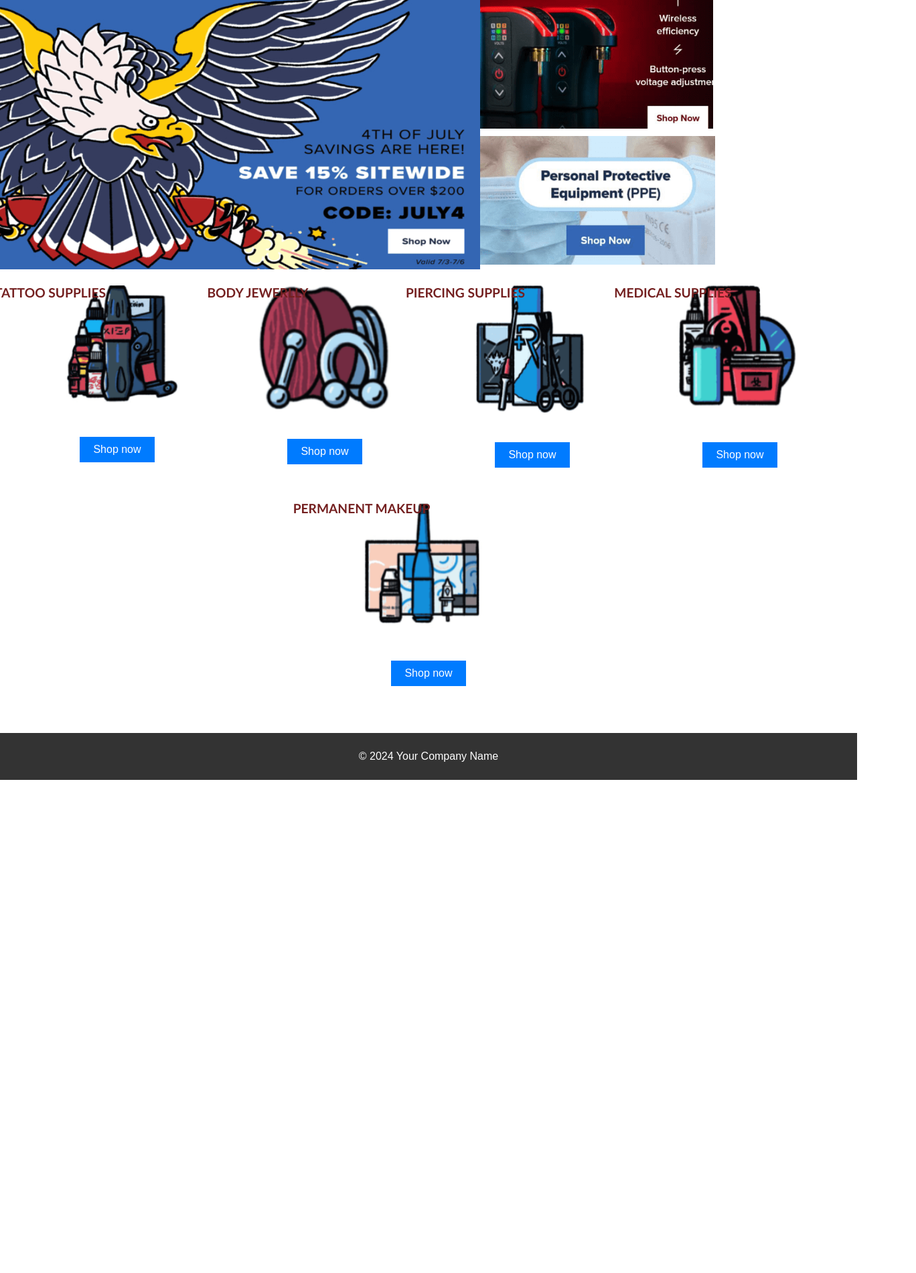
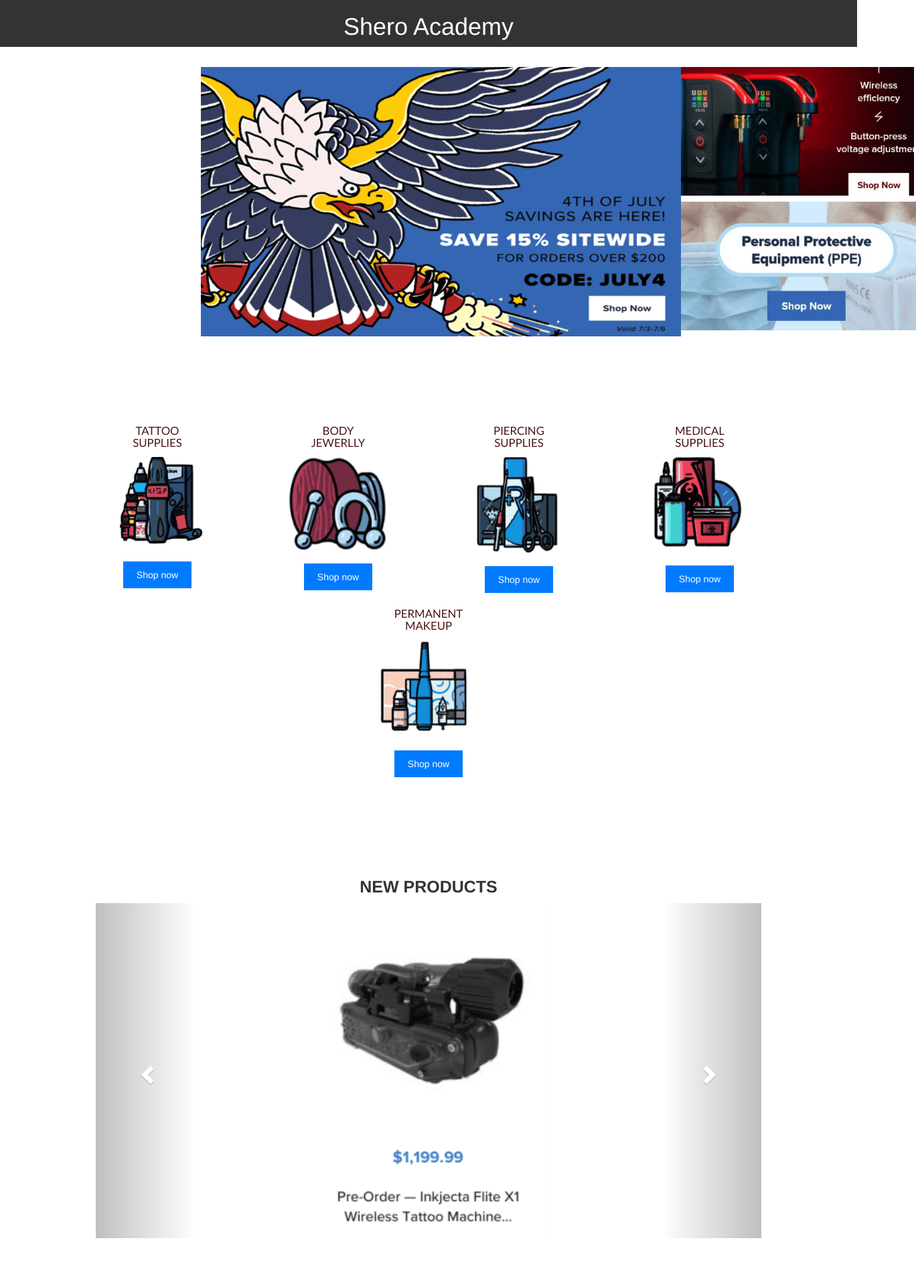
Before and after one commit to arsentabaku/shero-project, a plain HTML site: page index.html in a window 1280 px wide. Shown: the top 1900 px of the page at 67% size, 1368 px wide, since content can reach past the window. Before the commit the page ends 1164 px from the top, so only its background shows below. Drawn offline with nearby package versions, Linux system fonts and the light colour scheme.

Commit message:
Styled and made responsive elements

```diff
--- a/ex.css
+++ /dev/null
@@ -1,21 +0,0 @@
-body {
-  font-family: Arial, sans-serif;
-  margin-top:0 ;
-  padding:0;
-}
-
-.image-container {
-  text-align: center; /* Align images to the center */
-}
-
-.image-container img {
-  display: inline-block; /* Display images as inline blocks */
-  width: 150px; /* Set width of images */
-  height: auto; /* Maintain aspect ratio */
-  margin: 10px; /* Add margin around images */
-}
-.body h2{
-  text-align:center;
-  font-family:'Franklin Gothic Medium', 'Arial Narrow', Arial, sans-serif;
-  font-size: 25px;
-}
--- a/index.html
+++ b/index.html
@@ -4,11 +4,21 @@
     <meta charset="UTF-8" />
     <meta name="viewport" content="width=device-width, initial-scale=1.0" />
     <title>Special Offers</title>
-    <link rel="stylesheet" href="styles.css" />
+    <link rel="stylesheet" href="./styles/styles.css" />
+    <link
+      rel="stylesheet"
+      href="https://maxcdn.bootstrapcdn.com/bootstrap/3.4.1/css/bootstrap.min.css"
+    />
+    <script src="https://ajax.googleapis.com/ajax/libs/jquery/3.7.1/jquery.min.js"></script>
+    <script src="https://maxcdn.bootstrapcdn.com/bootstrap/3.4.1/js/bootstrap.min.js"></script>
+    <script src="./scripts/carousel.js"></script>
   </head>
   <body>
-    <!-- Top section -->
-    <div class="flex-container" id="promotion-section">
+    <header class="header">
+      <h1>Shero Academy</h1>
+    </header>
+
+    <div class="top-section" id="promotion-section">
       <div class="flex-large">
         <img src="./images/top-section/image1.png" alt="Eagle promotion" />
       </div>
@@ -29,8 +39,7 @@
       </div>
     </div>
 
-    <main id="shop" class="products">
-      <!-- Repeat this block for each category -->
+    <div id="shop" class="bottom-section">
       <div class="product">
         <img
           src="./images/bottom-section/tattoo_supplies.png"
@@ -75,8 +84,76 @@
         <h2>PERMANENT MAKEUP</h2>
         <a href="shop-tattoo.html" class="shop-button">Shop now</a>
       </div>
-      <!-- ... More product divs ... -->
-    </main>
+    </div>
+
+    <div class="container">
+      <h2>NEW PRODUCTS</h2>
+      <div id="myCarousel" class="carousel slide">
+        <ol class="carousel-indicators">
+          <li class="item1 active"></li>
+          <li class="item2"></li>
+          <li class="item3"></li>
+          <li class="item4"></li>
+        </ol>
+
+        <div class="carousel-inner" role="listbox">
+          <div class="item active">
+            <img
+              src="./images/carousel/product_1.png"
+              alt="Chania"
+              width="460"
+              height="345"
+            />
+          </div>
+
+          <div class="item">
+            <img
+              src="./images/carousel/product_2.png"
+              alt="Chania"
+              width="460"
+              height="345"
+            />
+          </div>
+
+          <div class="item">
+            <img
+              src="./images/carousel/product_3.png"
+              alt="Flower"
+              width="460"
+              height="345"
+            />
+          </div>
+          <div class="item">
+            <img
+              src="./images/carousel/product_4.png"
+              alt="Flower"
+              width="460"
+              height="345"
+            />
+          </div>
+
+          <div class="item">
+            <img src="./images/carousel/product_5.png"Flower" width="460"
+            height="345">
+          </div>
+        </div>
+
+        <a class="left carousel-control" href="#myCarousel" role="button">
+          <span
+            class="glyphicon glyphicon-chevron-left"
+            aria-hidden="true"
+          ></span>
+          <span class="sr-only">Previous</span>
+        </a>
+        <a class="right carousel-control" href="#myCarousel" role="button">
+          <span
+            class="glyphicon glyphicon-chevron-right"
+            aria-hidden="true"
+          ></span>
+          <span class="sr-only">Next</span>
+        </a>
+      </div>
+    </div>
 
     <footer class="footer">
       <p>&copy; 2024 Your Company Name</p>
--- /dev/null
+++ b/scripts/carousel.js
@@ -0,0 +1,26 @@
+$(document).ready(function () {
+  // Activate Carousel
+  $("#myCarousel").carousel({ interval: 2000 });
+
+  // Enable Carousel Indicators
+  $(".item1").click(function () {
+    $("#myCarousel").carousel(0);
+  });
+  $(".item2").click(function () {
+    $("#myCarousel").carousel(1);
+  });
+  $(".item3").click(function () {
+    $("#myCarousel").carousel(2);
+  });
+  $(".item4").click(function () {
+    $("#myCarousel").carousel(3);
+  });
+
+  // Enable Carousel Controls
+  $(".left").click(function () {
+    $("#myCarousel").carousel("prev");
+  });
+  $(".right").click(function () {
+    $("#myCarousel").carousel("next");
+  });
+});
--- a/styles.css
+++ /dev/null
@@ -1,99 +0,0 @@
-body {
-  font-family: Arial, sans-serif;
-  margin: 0;
-  padding: 0;
-}
-
-#header {
-  background: url("header-background.jpg") no-repeat center center;
-  background-size: cover;
-  color: white;
-  text-align: center;
-  padding: 50px 20px;
-}
-
-.offer-details {
-  height: 300px;
-  display: grid;
-  grid-template-columns: auto auto auto auto;
-  gap: 3px;
-  padding: 10px;
-}
-
-#header div {
-  background-color: rgba(255, 255, 255, 0.8);
-  text-align: center;
-  padding: 0 0;
-  font-size: 10px;
-}
-
-.shop-button {
-  background-color: #007bff;
-  color: white;
-  padding: 10px 20px;
-  text-decoration: none;
-  display: inline-block;
-  margin-top: 20px;
-  border: none;
-  cursor: pointer;
-}
-
-.products {
-  display: flex;
-  flex-wrap: wrap;
-  justify-content: space-around;
-  padding: 20px;
-}
-
-.product {
-  text-align: center;
-  margin-bottom: 50px;
-  position: relative;
-  width: 250px;
-}
-
-.product img {
-  width: 100%;
-  max-width: 200px;
-  margin-bottom: 20px;
-  gap: 0; /* Adjust the negative margin to remove the gap */
-}
-
-.product h2 {
-  color: rgb(116, 32, 32);
-  font-size: 1.2em;
-  margin: 10px 0;
-  font-family: "Gill Sans", "Gill Sans MT", Calibri, "Trebuchet MS", sans-serif;
-  position: absolute;
-  top: 0%;
-  left: 10%;
-  transform: translate(-50%, -50%);
-}
-
-.footer {
-  background-color: #333;
-  color: white;
-  text-align: center;
-  padding: 10px;
-}
-
-/* NEW STYLES */
-
-.flex-container {
-  display: flex;
-  flex-direction: row;
-}
-
-.flex-large {
-  flex: 1; /* This will take up the space needed for the large image */
-}
-
-.flex-small {
-  display: flex;
-  flex-direction: column;
-  flex: 1; /* Adjust the flex ratio as needed for the right side */
-}
-
-.flex-small > div {
-  flex: 1;
-}
--- /dev/null
+++ b/styles/styles.css
@@ -0,0 +1,157 @@
+/* STRUCTURAL STYLES */
+body {
+  font-family: Arial, sans-serif;
+  margin: 0;
+  padding: 0;
+  display: flex;
+  flex-direction: column;
+  min-height: 100vh;
+  overflow-y: scroll;
+}
+
+.header {
+  background-color: #333;
+  color: #fff;
+  position: fixed;
+  top: 0;
+  width: 100%;
+  z-index: 100;
+  text-align: center;
+}
+
+.footer {
+  margin-top: auto;
+  background-color: #333;
+  color: white;
+  text-align: center;
+  padding: 10px;
+}
+
+/* TOP SECTION STYLES */
+.top-section {
+  display: flex;
+  flex-direction: row;
+  margin-top: 100px;
+  margin-bottom: 100px;
+  margin-left: 300px;
+}
+
+.flex-large {
+  flex: 1;
+}
+
+.flex-small {
+  display: flex;
+  flex-direction: column;
+  flex: 1;
+}
+
+.flex-small > div {
+  flex: 1;
+}
+
+/* BOTTOM SECTION STYLES */
+.shop-button {
+  background-color: #007bff;
+  color: white;
+  padding: 10px 20px;
+  text-decoration: none;
+  display: inline-block;
+  border: none;
+  cursor: pointer;
+}
+
+.bottom-section {
+  display: flex;
+  flex-wrap: wrap;
+  padding: 20px;
+  justify-content: center;
+  margin-left: auto;
+  margin-right: auto;
+}
+
+.product {
+  text-align: center;
+  position: relative;
+  width: 250px;
+  margin: 10px;
+}
+
+.product img {
+  margin-top: 50px;
+  width: 150px;
+  margin-bottom: 20px;
+}
+
+.product h2 {
+  color: rgb(76, 21, 21);
+  font-size: 1.2em;
+  font-family: "Gill Sans", "Gill Sans MT", Calibri, "Trebuchet MS", sans-serif;
+  position: absolute;
+  top: 0%;
+  left: 50%;
+  transform: translate(-50%, -50%);
+}
+
+@media (max-width: 768px) {
+  .bottom-section {
+    margin-left: 10px;
+    margin-right: 10px;
+  }
+
+  .product {
+    width: 100%;
+    margin: 10px 0;
+  }
+
+  .product img {
+    width: 50%;
+    margin: 10px auto;
+  }
+
+  .product h2 {
+    font-size: 1em;
+  }
+}
+
+/* CAROUSEL STYLES */
+.container {
+  margin: 50px 10px;
+  text-align: center;
+}
+
+.container h2 {
+  font-family: "Franklin Gothic Medium", "Arial Narrow", Arial, sans-serif;
+  font-size: 20px;
+  font-weight: 700;
+}
+
+/* Carousel Styles */
+.carousel-inner > .item > img,
+.carousel-inner > .item > a > img {
+  width: 100%;
+  height: auto;
+  object-fit: cover;
+}
+
+@media (min-width: 768px) {
+  .container {
+    margin: 100px auto;
+    max-width: 80%;
+  }
+
+  .container h2 {
+    font-size: 25px;
+  }
+
+  .carousel-inner {
+    max-width: 800px;
+    margin: auto;
+  }
+
+  .carousel-inner > .item > img,
+  .carousel-inner > .item > a > img {
+    max-height: 500px;
+    object-fit: contain;
+  }
+}
```
Also changed, not shown: carousel.html (deleted, +0 -130 lines), ex.html (deleted, +0 -21 lines).
